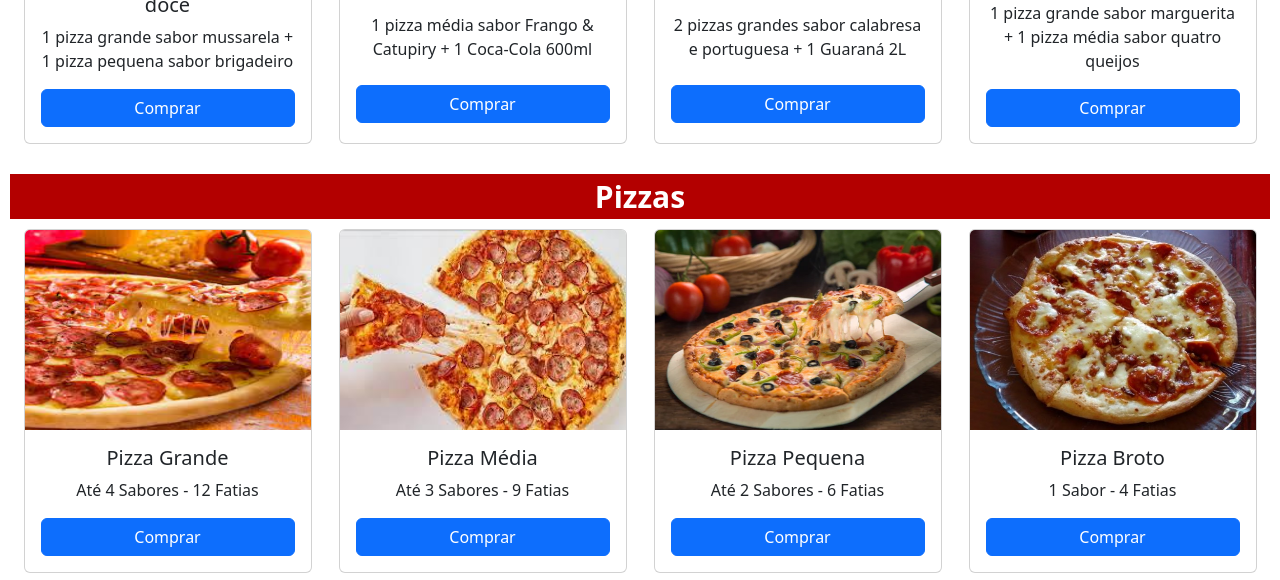
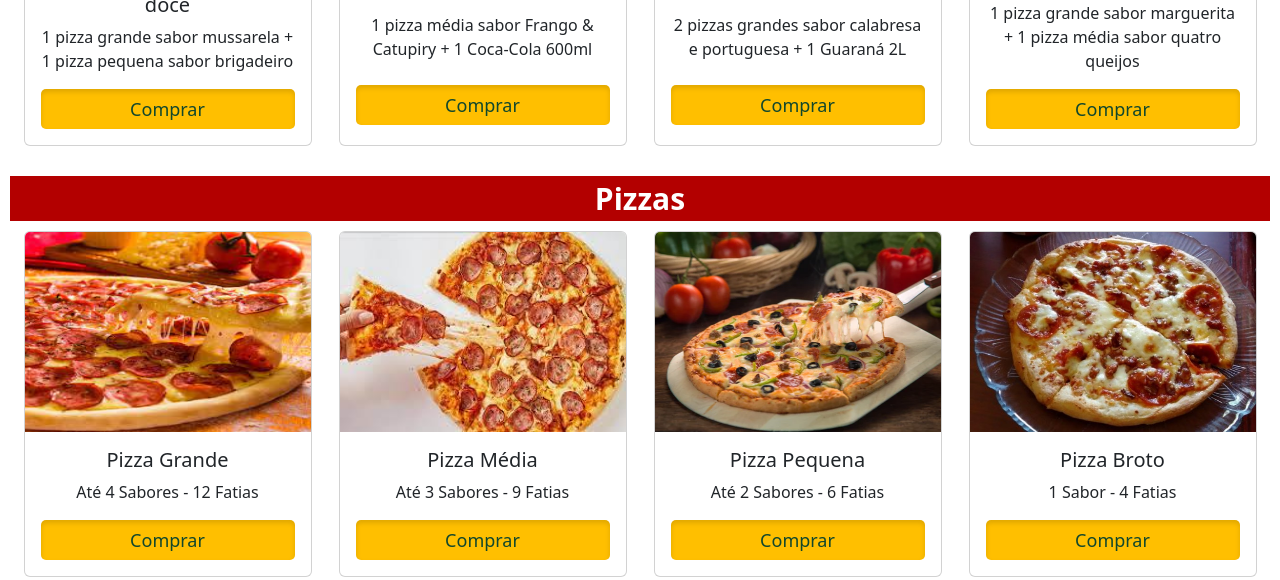
Before and after one commit to MatheusFranzener/Intelli_Pizza, a plain HTML site: page Components/home.html in a window 1280 px wide. Shown: the part 394-974 px from the top of the page. Drawn offline with nearby package versions, Linux system fonts and the light colour scheme.

Commit message:
botao de comprar css

```diff
--- a/Components/home.html
+++ b/Components/home.html
@@ -63,7 +63,7 @@
                     <div class="card-body">
                         <h5 class="card-title">1 Grande + 1 Pequena doce</h5>
                         <p class="card-text">1 pizza grande sabor mussarela + 1 pizza pequena sabor brigadeiro</p>
-                        <a href="pedido.html" class="btn btn-primary">Comprar</a>
+                        <a href="pedido.html" class="botaoComprar">Comprar</a>
                     </div>
                 </div>
                 <div class="card" style="width: 18rem;">
@@ -71,7 +71,7 @@
                     <div class="card-body">
                         <h5 class="card-title">1 Média + 1 Refri 600ml</h5>
                         <p class="card-text">1 pizza média sabor Frango & Catupiry + 1 Coca-Cola 600ml</p>
-                        <a href="pedido.html" class="btn btn-primary">Comprar</a>
+                        <a href="pedido.html" class="botaoComprar">Comprar</a>
                     </div>
                 </div>
                 <div class="card" style="width: 18rem;">
@@ -79,7 +79,7 @@
                     <div class="card-body">
                         <h5 class="card-title">2 Grandes + 1 Refri 2L</h5>
                         <p class="card-text">2 pizzas grandes sabor calabresa e portuguesa + 1 Guaraná 2L</p>
-                        <a href="pedido.html" class="btn btn-primary">Comprar</a>
+                        <a href="pedido.html" class="botaoComprar">Comprar</a>
                     </div>
                 </div>
                 <div class="card" style="width: 18rem;">
@@ -87,7 +87,7 @@
                     <div class="card-body">
                         <h5 class="card-title">1 Grande + 1 Média</h5>
                         <p class="card-text">1 pizza grande sabor marguerita + 1 pizza média sabor quatro queijos</p>
-                        <a href="pedido.html" class="btn btn-primary">Comprar</a>
+                        <a href="pedido.html" class="botaoComprar">Comprar</a>
                     </div>
                 </div>
             </div>
@@ -103,7 +103,7 @@
                     <div class="card-body">
                         <h5 class="card-title">Pizza Grande</h5>
                         <p class="card-text">Até 4 Sabores - 12 Fatias</p>
-                        <a href="pedido.html" class="btn btn-primary">Comprar</a>
+                        <a href="pedido.html" class="botaoComprar">Comprar</a>
                     </div>
                 </div>
                 <div class="card" style="width: 18rem;">
@@ -111,7 +111,7 @@
                     <div class="card-body">
                         <h5 class="card-title">Pizza Média</h5>
                         <p class="card-text">Até 3 Sabores - 9 Fatias</p>
-                        <a href="pedido.html" class="btn btn-primary">Comprar</a>
+                        <a href="pedido.html" class="botaoComprar">Comprar</a>
                     </div>
                 </div>
                 <div class="card" style="width: 18rem;">
@@ -119,7 +119,7 @@
                     <div class="card-body">
                         <h5 class="card-title">Pizza Pequena</h5>
                         <p class="card-text">Até 2 Sabores - 6 Fatias</p>
-                        <a href="pedido.html" class="btn btn-primary">Comprar</a>
+                        <a href="pedido.html" class="botaoComprar">Comprar</a>
                     </div>
                 </div>
                 <div class="card" style="width: 18rem;">
@@ -127,7 +127,7 @@
                     <div class="card-body">
                         <h5 class="card-title">Pizza Broto</h5>
                         <p class="card-text">1 Sabor - 4 Fatias</p>
-                        <a href="pedido.html    " class="btn btn-primary">Comprar</a>
+                        <a href="pedido.html" class="botaoComprar">Comprar</a>
                     </div>
                 </div>
         </div>
--- a/Styles/home.css
+++ b/Styles/home.css
@@ -85,3 +85,22 @@ a{
     object-fit: contain;
     height: 200px;
 }
+
+.botaoComprar{
+    display: flex;
+    justify-content: center;
+    align-items: center;
+    height: 40px;
+    font-size: 18px;
+    color: #11472C !important;
+    box-shadow: inset 0 3px 5px rgba(0, 0, 0, 0.125);;
+    background-color: #FFBF00;
+    border-radius: 5px;
+}
+
+.botaoComprar:hover {
+    color: #11472C !important;
+    border: solid 1px black;
+    border-radius: 5px;
+    background-color: white;
+}
```
